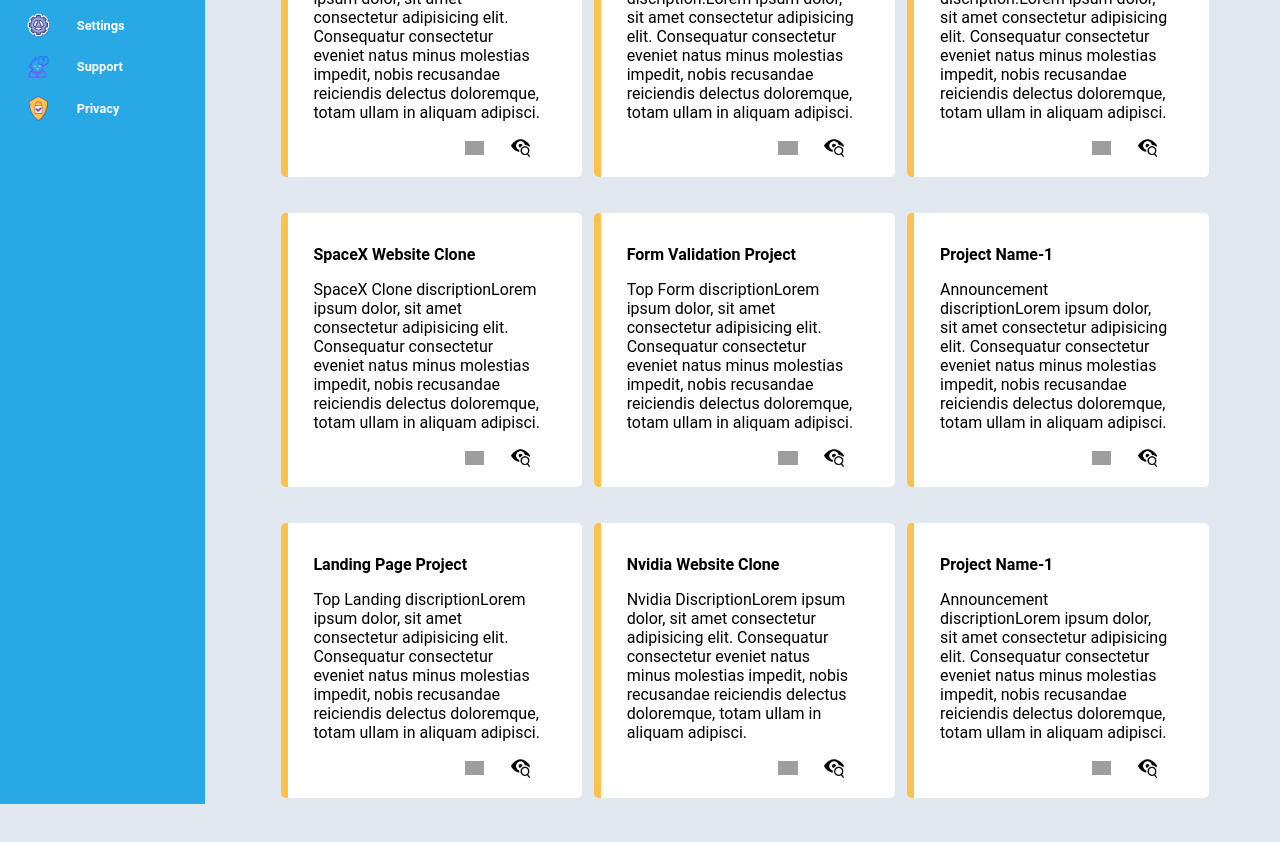
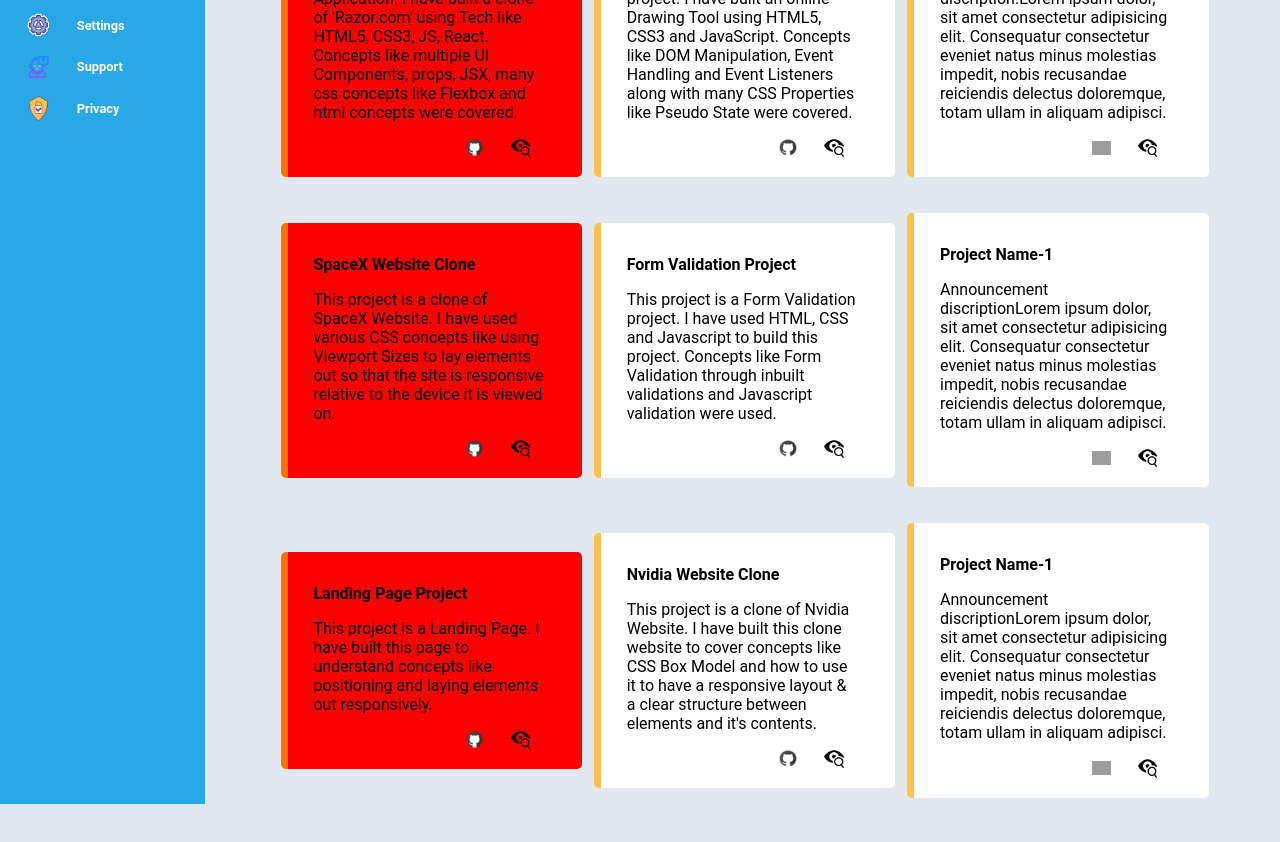
Before and after one commit to AbhishekDevJr/Project-Dashboard, a React (Create React App) app in the folder project-dashboard/: page / in a window 1280 px wide. Shown: the part 340-1182 px from the top of the page. Built offline with nearby package versions, Linux system fonts and the light colour scheme; grey boxes are pictures that could not be loaded.

Commit message:
Feat:-UI-Card Component in progress

```diff
--- a/project-dashboard/src/App.css
+++ b/project-dashboard/src/App.css
@@ -228,6 +228,12 @@
 .card-links img {
   height : auto;
   width : 1.5vw;
+  transition : 0.3s;
+}
+
+.card-links img:hover {
+  transform : rotateZ(360deg);
+  transition : 0.4s;
 }
 
 .card-parent {
@@ -238,3 +244,30 @@
   justify-content : space-between;
   align-items : center;
 }
+
+@media screen and (max-device-width: 480px)
+and (orientation: portrait) {
+  .header {
+    display : block;
+    border : 1px solid cyan;
+    width : 100%;
+    position : static;
+  }
+
+  .header-part1 {
+    width : 85%;
+  }
+
+  .header-part2 {
+    width : 85%;
+  }
+
+  .sidebar {
+    position : static;
+    display : flex;
+    width : 100%;
+    height : auto;
+    font-size : 14px;
+    flex-wrap : wrap;
+  }
+}
--- a/project-dashboard/src/Components/Main.js
+++ b/project-dashboard/src/Components/Main.js
@@ -14,7 +14,13 @@
 
         let projectDiscription2 = "This is a JavaScript based project. I have built an online Drawing Tool using HTML5, CSS3 and JavaScript. Concepts like DOM Manipulation, Event Handling and Event Listeners along with many CSS Properties like Pseudo State were covered.";
 
+        let projectDiscription3 = "This project is a clone of SpaceX Website. I have used various CSS concepts like using Viewport Sizes to lay elements out so that the site is responsive relative to the device it is viewed on.";
 
+        let projectDiscription4 = "This project is a Form Validation project. I have used HTML, CSS and Javascript to build this project. Concepts like Form Validation through inbuilt validations and Javascript validation were used.";
+
+        let projectDiscription5 = "This project is a Landing Page. I have built this page to understand concepts like positioning and laying elements out responsively.";
+
+        let projectDiscription6 = "This project is a clone of Nvidia Website. I have built this clone website to cover concepts like CSS Box Model and how to use it to have a responsive layout & a clear structure between elements and it's contents.";
         return(
             <div className = "main">
                 <main>
@@ -24,11 +30,11 @@
                     </div>
 
                     <div className = "project-row1">
-                        <ProjectCard projectUrl1 = "https://razorbyabhishek.netlify.app/" gitHubUrl1 = "https://github.com/AbhishekDevJr/Razer-Clone-React" pName1 = "Razor WebSite Clone" content1 = {"Razor Clone Discription." + dummyText} projectUrl2 = "https://etch-a-sketch-by-abhishek.netlify.app/" gitHubUrl2 = "https://github.com/AbhishekDevJr/Etch-A-Sketch" pName2 = "Etch-A-Sketch Project" content2 = {"EtchASketchProject discription." + dummyText} content3 = {"Announcement discription." + dummyText}
+                        <ProjectCard projectUrl1 = "https://razorbyabhishek.netlify.app/" gitHubUrl1 = "https://github.com/AbhishekDevJr/Razer-Clone-React" pName1 = "Razor WebSite Clone" content1 = {projectDiscription1} projectUrl2 = "https://etch-a-sketch-by-abhishek.netlify.app/" gitHubUrl2 = "https://github.com/AbhishekDevJr/Etch-A-Sketch" pName2 = "Etch-A-Sketch Project" content2 = {projectDiscription2} content3 = {"Announcement discription." + dummyText}
                         />
-                        <ProjectCard projectUrl1 = "https://spacexbyabhishek.netlify.app/" gitHubUrl1 = "https://github.com/AbhishekDevJr/spaceX-Clone" pName1 = "SpaceX Website Clone" content1 = {"SpaceX Clone discription" + dummyText} projectUrl2 = "https://odinformbyabhishek.netlify.app/" gitHubUrl2 = "https://github.com/AbhishekDevJr/TOP-FormProject" pName2 = "Form Validation Project" content2 = {"Top Form discription" + dummyText} content3 = {"Announcement discription" + dummyText}
+                        <ProjectCard projectUrl1 = "https://spacexbyabhishek.netlify.app/" gitHubUrl1 = "https://github.com/AbhishekDevJr/spaceX-Clone" pName1 = "SpaceX Website Clone" content1 = {projectDiscription3} projectUrl2 = "https://odinformbyabhishek.netlify.app/" gitHubUrl2 = "https://github.com/AbhishekDevJr/TOP-FormProject" pName2 = "Form Validation Project" content2 = {projectDiscription4} content3 = {"Announcement discription" + dummyText}
                         />
-                        <ProjectCard projectUrl1 = "https://abhishekdevjr.github.io/TOP-LandingPage/" gitHubUrl1 = "https://github.com/AbhishekDevJr/TOP-LandingPage" pName1 = "Landing Page Project" content1 = {"Top Landing discription" + dummyText} projectUrl2 = "https://nvidiabyabhishek.netlify.app/" gitHubUrl2 = "https://github.com/AbhishekDevJr/nvidiaClone" pName2 = "Nvidia Website Clone" content2 = {"Nvidia Discription" + dummyText} content3 = {"Announcement discription" + dummyText}
+                        <ProjectCard projectUrl1 = "https://abhishekdevjr.github.io/TOP-LandingPage/" gitHubUrl1 = "https://github.com/AbhishekDevJr/TOP-LandingPage" pName1 = "Landing Page Project" content1 = {projectDiscription5} projectUrl2 = "https://nvidiabyabhishek.netlify.app/" gitHubUrl2 = "https://github.com/AbhishekDevJr/nvidiaClone" pName2 = "Nvidia Website Clone" content2 = {projectDiscription6} content3 = {"Announcement discription" + dummyText}
                         />
                     </div>
                 </main>
--- a/project-dashboard/src/Components/ProjectCard.js
+++ b/project-dashboard/src/Components/ProjectCard.js
@@ -9,11 +9,11 @@
     render(){
         return(
             <div className = "card-parent">
-            <div className = "card">
+            <div className = "card" style = {{backgroundColor : 'red'}}>
                 <strong><p>{this.props.pName1}</p></strong>
                 <p>{this.props.content1}</p>
                 <div className = "card-links">
-                    <a href = {this.props.gitHubUrl1} target = "_blank"><img src = "icons8-christmas-star-50.png" alt = "Star Icon"/></a>
+                    <a href = {this.props.gitHubUrl1} target = "_blank"><img src = "icons8-github-48.png" alt = "Star Icon"/></a>
                     <a href = {this.props.projectUrl1} target = "_blank"><img src = "icons8-ophthalmology-30.png" alt = "View Icon"/></a>
                 </div>
             </div>
@@ -22,8 +22,8 @@
             <strong><p>{this.props.pName2}</p></strong>
                 <p>{this.props.content2}</p>
                 <div className = "card-links">
-                    <a href = {this.props.gitHubUrl2}><img src = "icons8-christmas-star-50.png" alt = "Star Icon"/></a>
-                    <a href = {this.props.projectUrl2}><img src = "icons8-ophthalmology-30.png" alt = "View Icon"/></a>
+                    <a href = {this.props.gitHubUrl2} target = "_blank"><img src = "icons8-github-48.png" alt = "Star Icon"/></a>
+                    <a href = {this.props.projectUrl2} target = "_blank"><img src = "icons8-ophthalmology-30.png" alt = "View Icon"/></a>
                 </div>
             </div>
 
```
Also changed, not shown: project-dashboard/public/icons8-github-48.png (added), project-dashboard/public/project-1.png (added).
